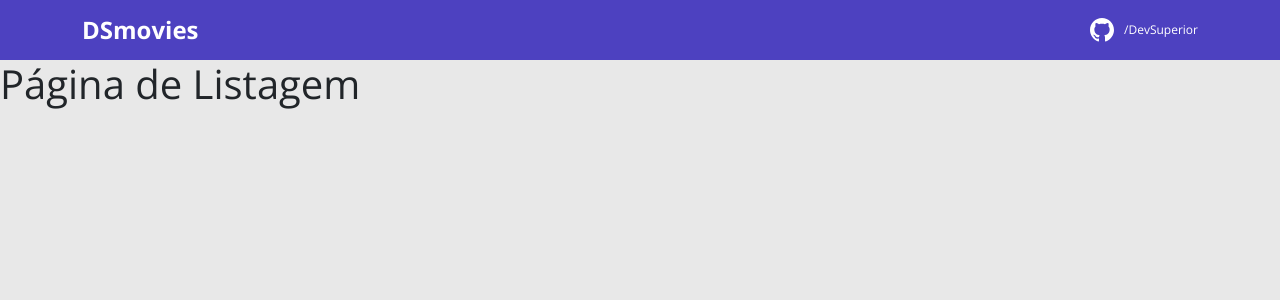
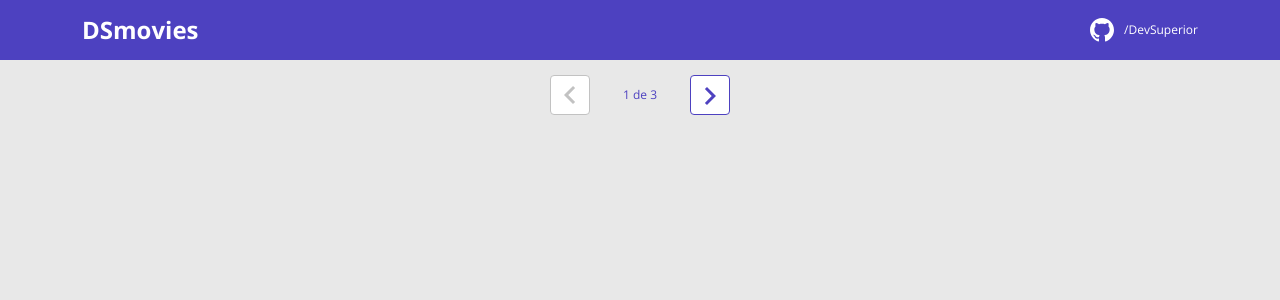
Before and after one commit to muriloFsaidel/dsmovie, a React (Create React App) app in the folder frontend/: page / in a window 1280 px wide. Shown: the top 300 px of the page. Built offline with nearby package versions, Linux system fonts and the light colour scheme.

Commit message:
Pagination Layout

```diff
--- a/frontend/src/pages/Form/styles.css
+++ b/frontend/src/pages/Form/styles.css
@@ -41,7 +41,7 @@
     align-items: center;
     /*dentro dos 480px espaçamento 20px para baixo e 10px para o resto*/
     padding: 10px 10px 20px 10px;
-    /* 8px para ponta esquerda inferior, 8px para ponta direita inferrior e o resto 0px*/
+    /* 8px para ponta esquerda inferior, 8px para ponta direita inferior e o resto 0px*/
     border-radius: 0 0 8px 8px;
 }
 
--- a/frontend/src/pages/Listing/index.tsx
+++ b/frontend/src/pages/Listing/index.tsx
@@ -1,6 +1,8 @@
+import Pagination from "pages/Pagination";
+
 function Listing(){
     return (
-        <h1>Página de Listagem</h1>
+        <Pagination />
     );
 }
 
--- /dev/null
+++ b/frontend/src/pages/Pagination/index.tsx
@@ -0,0 +1,21 @@
+import { ReactComponent as Arrow } from 'assets/img/LeftArrow.svg';
+import './styles.css';
+
+function Pagination() {
+
+    return (
+        <div className="dsmovie-pagination-container">
+            <div className="dsmovie-pagination-box">
+                <button className="dsmovie-pagination-button" disabled={true} >
+                    <Arrow />
+                </button>
+                <p>{`${1} de ${3}`}</p>
+                <button className="dsmovie-pagination-button" disabled={false} >
+                    <Arrow className="dsmovie-flip-horizontal" />
+                </button>
+            </div>
+        </div>
+    );
+}
+
+export default Pagination;
--- /dev/null
+++ b/frontend/src/pages/Pagination/styles.css
@@ -0,0 +1,62 @@
+.dsmovie-pagination-container {
+    /*espaçamento 15px no topo e 0 no resto*/
+    padding: 15px 0;
+    display: flex;
+    /*horizontalmente no centro*/
+    justify-content: center;
+    /*verticalmente no centro*/
+    align-items: center;
+}
+/* buttons and paragraph */
+.dsmovie-pagination-box {
+    width: 180px;
+    /*objetos alinhados um ao lado do outro*/
+    display:flex;
+    /*horizontalmente um espaço entre objetos*/
+    justify-content: space-between;
+    align-items: center;
+}
+/*?como que é nelio? form da onde?*/
+.dsmovie-pagination-box form {
+    width: 100%;
+    display: flex;
+}
+
+.dsmovie-pagination-button {
+    width: 40px;
+    height: 40px;
+    border-radius: 4px;
+    background-color: #fff;
+    display: flex;
+    justify-content: center;
+    align-items: center;
+    border: 1px solid var(--color-primary);
+    /*efeito hover para o cursor*/
+    cursor:pointer;
+}
+
+.dsmovie-pagination-button svg {
+    filter: brightness(0) saturate(100%) invert(26%) sepia(19%) saturate(7395%) hue-rotate(234deg) brightness(89%) contrast(92%);
+}
+
+.dsmovie-pagination-button:disabled {
+    border: 1px solid #c2c2c2;
+    cursor: unset;
+}
+
+.dsmovie-pagination-button:disabled svg {
+    filter: none;
+}
+
+.dsmovie-pagination-container p {
+    /*tira todos espaçamentos*/
+    margin: 0;
+    font-size: 12px;
+    color: var(--color-primary);
+}
+
+/*segunda flecha */
+.dsmovie-flip-horizontal {
+    /*rotaciona a flecha esquerda em 180 graus */
+    transform: rotate(180deg);
+}
```
Also changed, not shown: frontend/src/assets/img/LeftArrow.svg (added).
